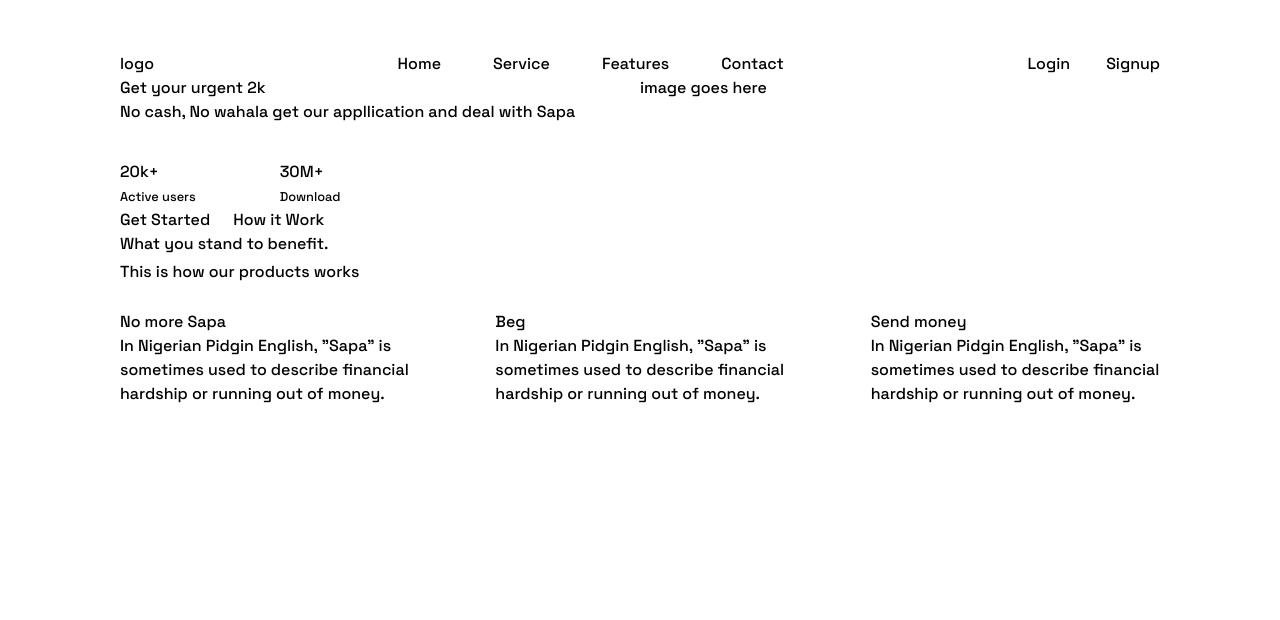
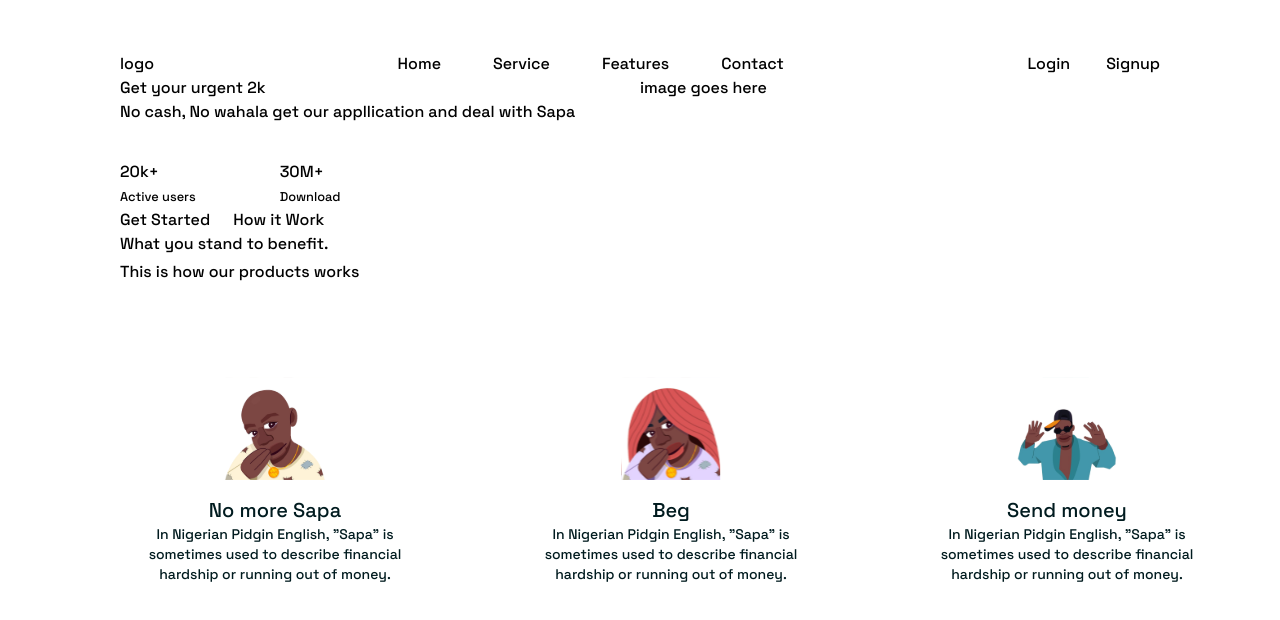
Before and after one commit to JCalmCrasher/sapa-ui, a React (Vite) app: page / in a window 1280 px wide. Shown: the top 620 px of the page. Built offline with nearby package versions, Linux system fonts and the light colour scheme.

Commit message:
add the card component

```diff
--- a/src/App.tsx
+++ b/src/App.tsx
@@ -1,5 +1,8 @@
 import { Card } from "./components/Card";
 import { Navbar, Shell } from "./components/layout";
+import beg from "./assets/beg.svg";
+import noMoreSapa from "./assets/noMoreSapa.svg";
+import sendMoney from "./assets/sendMoney.svg";
 
 const App = () => {
   return (
@@ -11,7 +14,9 @@ const App = () => {
             <div className="space-y-[36px]">
               <div>
                 <h1>Get your urgent 2k</h1>
-        <p>No cash, No wahala get our appllication and deal with Sapa</p>
+                <p>
+                  No cash, No wahala get our appllication and deal with Sapa
+                </p>
               </div>
               <div className="flex gap-[84px]">
                 <div>
@@ -38,18 +43,21 @@ const App = () => {
             <h2>What you stand to benefit.</h2>
             <p>This is how our products works</p>
           </div>
-     <div className="flex gap-[86px]">
+          <div className="flex flex-col md:flex-row gap-[86px]">
             <Card
               title="No more Sapa"
               description={`In Nigerian Pidgin English, "Sapa" is sometimes used to describe financial hardship or running out of money.`}
+              icon={noMoreSapa}
             />
             <Card
               title="Beg"
               description={`In Nigerian Pidgin English, "Sapa" is sometimes used to describe financial hardship or running out of money.`}
+              icon={beg}
             />
             <Card
               title="Send money"
               description={`In Nigerian Pidgin English, "Sapa" is sometimes used to describe financial hardship or running out of money.`}
+              icon={sendMoney}
             />
           </div>
         </div>
--- a/src/components/Card.tsx
+++ b/src/components/Card.tsx
@@ -1,14 +1,18 @@
+import { ReactNode } from "react";
+
 interface Card {
- title: string;
- description: string;
+  title: string;
+  description: string;
+  icon: string;
 }
-const Card = ({ title, description }: Card) => {
- return (
-  <div>
-   <h3>{title}</h3>
-   <p>{description}</p>
-  </div>
- );
+const Card = ({ title, description, icon }: Card) => {
+  return (
+    <div className="flex flex-col items-center justify-center bg-white w-[264px] h-[342px] px-[26px] text-center text-sm text-text-dark md:w-[364px]" >
+      <img src={icon} alt={icon} />
+      <h3 className="mt-4 text-xl">{title}</h3>
+      <p className="w-[258px]">{description}</p>
+    </div>
+  );
 };
 
 export { Card };
```
Lines whose indentation alone changed are shown as unchanged.
